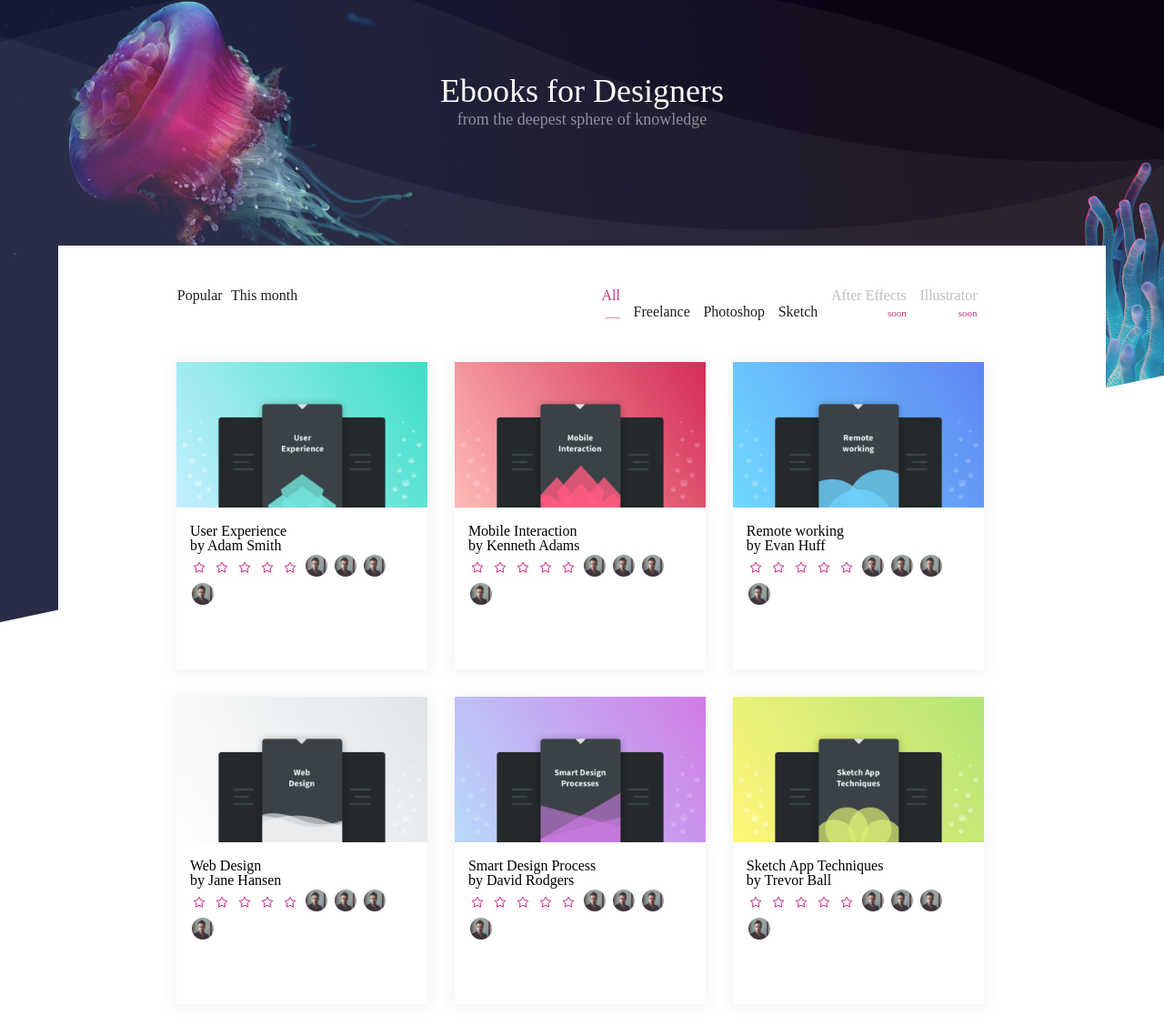
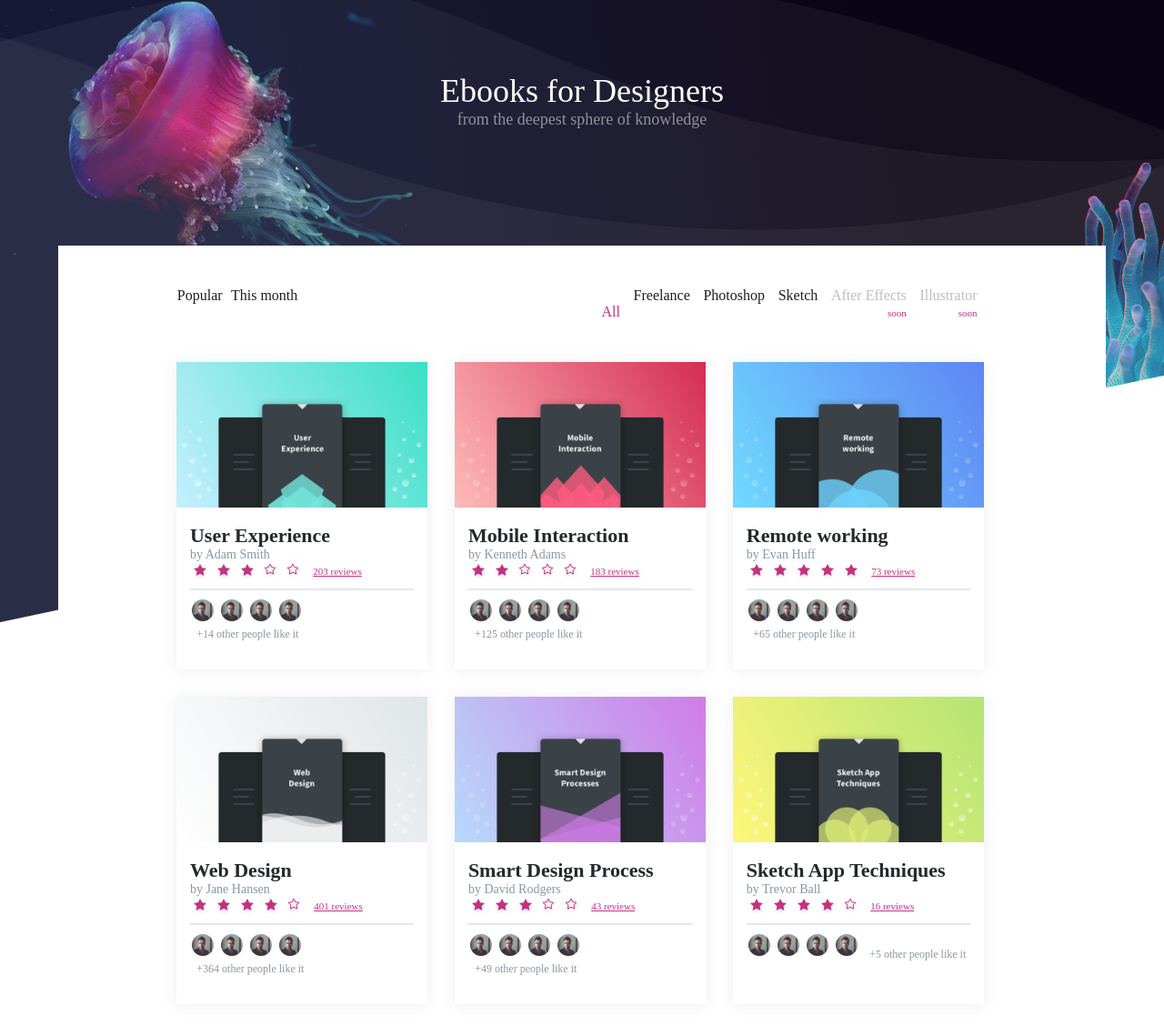
Before and after one commit to MrObele/microverse-collaborative-project, a plain HTML site: page index.html in a window 1280 px wide. Shown: the part 105-1233 px from the top of the page at 91% size. Drawn offline with Linux system fonts and the light colour scheme.

Commit message:
improvement on the css

```diff
--- a/assets/stylesheets/style.css
+++ b/assets/stylesheets/style.css
@@ -134,6 +134,7 @@ display: inline;
   letter-spacing: normal;
   color: #c2327f;
 
+
 }
 .box{
   width: 30%;
@@ -205,3 +206,70 @@ nav a img{
   text-align: right;
   color: #bdbebf;
 }
+
+
+
+.out{
+  font-size: 11px;
+  line-height: 1.09;
+  color: #c2327f;
+  opacity: 0;
+}
+
+.content h3 {
+  font-family: SourceSerifPro;
+  font-size: 22px;
+  font-weight: bold;
+  font-style: normal;
+  font-stretch: normal;
+  line-height: normal;
+  letter-spacing: normal;
+  color: #24292c;
+}
+
+.content h6 {
+  font-family: SourceSerifPro;
+  font-size: 14px;
+  font-weight: normal;
+  font-style: normal;
+  font-stretch: normal;
+  line-height: normal;
+  letter-spacing: normal;
+  color: #8798a4;
+}
+ .likes {
+font-family: SourceSerifPro;
+  font-size: 12px;
+  font-weight: normal;
+  font-style: normal;
+  font-stretch: normal;
+  line-height: normal;
+  letter-spacing: normal;
+  color: #8798a4;
+  display: inline-block;
+  margin-left: 3%;
+ }
+
+
+ .review {
+ font-family: SourceSerifPro;
+  font-size: 11px;
+  font-weight: normal;
+  font-style: normal;
+  font-stretch: normal;
+  line-height: normal;
+  letter-spacing: normal;
+  color: #c2327f;
+  text-decoration: underline;
+  display: inline-block;
+  margin-left: 3%;
+}
+
+
+hr {
+  border: solid 1px #e5e7e9;
+}
+
+img.ratings {
+  vertical-align: text-top;
+}
--- a/index.html
+++ b/index.html
@@ -45,10 +45,10 @@
                 <li><a href="#">This month</a></li>
                 </ul>
                 <ul>
-                  <li><a href="#">All<br><span class="soon">___</span></a></li>
-                  <li><a href="#">Freelance<br><span class="soon"></span></a></li>
-                  <li><a href="#">Photoshop<br><span class="soon"></span></a></li>
-                  <li><a href="#">Sketch<br><span class="soon"></span></a></li>
+                  <li><a href="#">All<br></a></li>
+                  <li><a href="#">Freelance<br><span class="out">soon</span></a></li>
+                  <li><a href="#">Photoshop<br><span class="out">soon</span></a></li>
+                  <li><a href="#">Sketch<br><span class="out">soon</span></a></li>
                   <li><a href="#" class="muted">After Effects<br><span class="soon">soon</span></a></li>
                   <li><a href="#"  class="muted">Illustrator<br><span class="soon">soon</span></a></li>
                 </ul>
@@ -60,17 +60,19 @@
               <div class="content">
               <h3>User Experience</h3>
               <h6>by Adam Smith</h6>
-              <img src="./assets/images/star.svg" alt="star">
-              <img src="./assets/images/star.svg" alt="star">
-              <img src="./assets/images/star.svg" alt="star">
-              <img src="./assets/images/star.svg" alt="star">
-              <img src="./assets/images/star.svg" alt="star">
-              <span></span>
+              <img src="./assets/images/star_3.svg" alt = 'star' class = 'ratings'>
+              <img src="./assets/images/star_3.svg" alt = 'star' class = 'ratings'>
+              <img src="./assets/images/star_3.svg" alt = 'star' class = 'ratings'>
+              <img src="./assets/images/star.svg" alt = 'star' class = 'ratings'>
+              <img src="./assets/images/star.svg" alt = 'star' class = 'ratings'>
+              <p class="review">203 reviews</p> <br>
+              <hr>
+
               <img src="./assets/images/avatar.jpg" alt="avatar">
               <img src="./assets/images/avatar.jpg" alt="avatar">
               <img src="./assets/images/avatar.jpg" alt="avatar">
               <img src="./assets/images/avatar.jpg" alt="avatar">
-              <span></span>
+              <p class="likes">+14 other people like it</p>
               </div>
             </div>
 
@@ -79,17 +81,18 @@
                 <div class="content">
                 <h3>Mobile Interaction</h3>
                 <h6>by Kenneth Adams</h6>
-                <img src="./assets/images/star.svg" alt="star">
-                <img src="./assets/images/star.svg" alt="star">
-                <img src="./assets/images/star.svg" alt="star">
-                <img src="./assets/images/star.svg" alt="star">
-                <img src="./assets/images/star.svg" alt="star">
-                <span></span>
+                <img src="./assets/images/star_3.svg" alt = 'star' class = 'ratings'>
+                <img src="./assets/images/star_3.svg" alt = 'star' class = 'ratings'>
+                <img src="./assets/images/star.svg" alt = 'star' class = 'ratings'>
+                <img src="./assets/images/star.svg" alt = 'star' class = 'ratings'>
+                <img src="./assets/images/star.svg" alt = 'star' class = 'ratings'>
+                <p class="review">183 reviews</p>  <br>
+                <hr>
                 <img src="./assets/images/avatar.jpg" alt="avatar">
                 <img src="./assets/images/avatar.jpg" alt="avatar">
                 <img src="./assets/images/avatar.jpg" alt="avatar">
                 <img src="./assets/images/avatar.jpg" alt="avatar">
-                <span></span>
+                <p class="likes">+125 other people like it</p>
                 </div>
               </div>
 
@@ -98,17 +101,18 @@
                   <div class="content">
                   <h3>Remote working</h3>
                   <h6>by Evan Huff</h6>
-                  <img src="./assets/images/star.svg" alt="star">
-                  <img src="./assets/images/star.svg" alt="star">
-                  <img src="./assets/images/star.svg" alt="star">
-                  <img src="./assets/images/star.svg" alt="star">
-                  <img src="./assets/images/star.svg" alt="star">
-                  <span></span>
+                  <img src="./assets/images/star_3.svg" alt = 'star' class = 'ratings'>
+                  <img src="./assets/images/star_3.svg" alt = 'star' class = 'ratings'>
+                  <img src="./assets/images/star_3.svg" alt = 'star' class = 'ratings'>
+                  <img src="./assets/images/star_3.svg" alt = 'star' class = 'ratings'>
+                  <img src="./assets/images/star_3.svg" alt = 'star' class = 'ratings'>
+                  <p class="review">73 reviews</p>  <br>
+                  <hr>
                   <img src="./assets/images/avatar.jpg" alt="avatar">
                   <img src="./assets/images/avatar.jpg" alt="avatar">
                   <img src="./assets/images/avatar.jpg" alt="avatar">
                   <img src="./assets/images/avatar.jpg" alt="avatar">
-                  <span></span>
+                  <p class="likes">+65 other people like it</p>
                   </div>
                 </div>
 
@@ -117,17 +121,18 @@
                   <div class="content">
                     <h3>Web Design</h3>
                     <h6>by Jane Hansen</h6>
-                    <img src="./assets/images/star.svg" alt="star">
-                    <img src="./assets/images/star.svg" alt="star">
-                    <img src="./assets/images/star.svg" alt="star">
-                    <img src="./assets/images/star.svg" alt="star">
-                    <img src="./assets/images/star.svg" alt="star">
-                    <span></span>
+                    <img src="./assets/images/star_3.svg" alt = 'star' class = 'ratings'>
+                    <img src="./assets/images/star_3.svg" alt = 'star' class = 'ratings'>
+                    <img src="./assets/images/star_3.svg" alt = 'star' class = 'ratings'>
+                    <img src="./assets/images/star_3.svg" alt = 'star' class = 'ratings'>
+                    <img src="./assets/images/star.svg" alt = 'star' class = 'ratings'>
+                    <p class="review">401 reviews</p>  <br>
+                    <hr>
                     <img src="./assets/images/avatar.jpg" alt="avatar">
                     <img src="./assets/images/avatar.jpg" alt="avatar">
                     <img src="./assets/images/avatar.jpg" alt="avatar">
                     <img src="./assets/images/avatar.jpg" alt="avatar">
-                    <span></span>
+                    <p class="likes">+364 other people like it</p>
                     </div>
                   </div>
 
@@ -136,17 +141,18 @@
                     <div class="content">
                       <h3>Smart Design Process</h3>
                       <h6>by David Rodgers</h6>
-                      <img src="./assets/images/star.svg" alt="star">
-                      <img src="./assets/images/star.svg" alt="star">
-                      <img src="./assets/images/star.svg" alt="star">
-                      <img src="./assets/images/star.svg" alt="star">
-                      <img src="./assets/images/star.svg" alt="star">
-                      <span></span>
+                      <img src="./assets/images/star_3.svg" alt = 'star' class = 'ratings'>
+                      <img src="./assets/images/star_3.svg" alt = 'star' class = 'ratings'>
+                      <img src="./assets/images/star_3.svg" alt = 'star' class = 'ratings'>
+                      <img src="./assets/images/star.svg" alt = 'star' class = 'ratings'>
+                      <img src="./assets/images/star.svg" alt = 'star' class = 'ratings'>
+                      <p class="review">43 reviews</p>  <br>
+                      <hr>
                       <img src="./assets/images/avatar.jpg" alt="avatar">
                       <img src="./assets/images/avatar.jpg" alt="avatar">
                       <img src="./assets/images/avatar.jpg" alt="avatar">
                       <img src="./assets/images/avatar.jpg" alt="avatar">
-                      <span></span>
+                      <p class="likes">+49 other people like it</p>
                       </div>
                     </div>
 
@@ -155,17 +161,18 @@
                       <div class="content">
                         <h3>Sketch App Techniques</h3>
                         <h6>by Trevor Ball</h6>
-                        <img src="./assets/images/star.svg" alt="star">
-                        <img src="./assets/images/star.svg" alt="star">
-                        <img src="./assets/images/star.svg" alt="star">
-                        <img src="./assets/images/star.svg" alt="star">
-                        <img src="./assets/images/star.svg" alt="star">
-                        <span></span>
+                        <img src="./assets/images/star_3.svg" alt = 'star' class = 'ratings'>
+                        <img src="./assets/images/star_3.svg" alt = 'star' class = 'ratings'>
+                        <img src="./assets/images/star_3.svg" alt = 'star' class = 'ratings'>
+                        <img src="./assets/images/star_3.svg" alt = 'star' class = 'ratings'>
+                        <img src="./assets/images/star.svg" alt = 'star' class = 'ratings'>
+                        <p class="review">16 reviews</p>  <br>
+                        <hr>
                         <img src="./assets/images/avatar.jpg" alt="avatar">
                         <img src="./assets/images/avatar.jpg" alt="avatar">
                         <img src="./assets/images/avatar.jpg" alt="avatar">
                         <img src="./assets/images/avatar.jpg" alt="avatar">
-                        <span></span>
+                        <p class="likes">+5 other people like it</p>
                         </div>
                       </div>
       </div>
```
